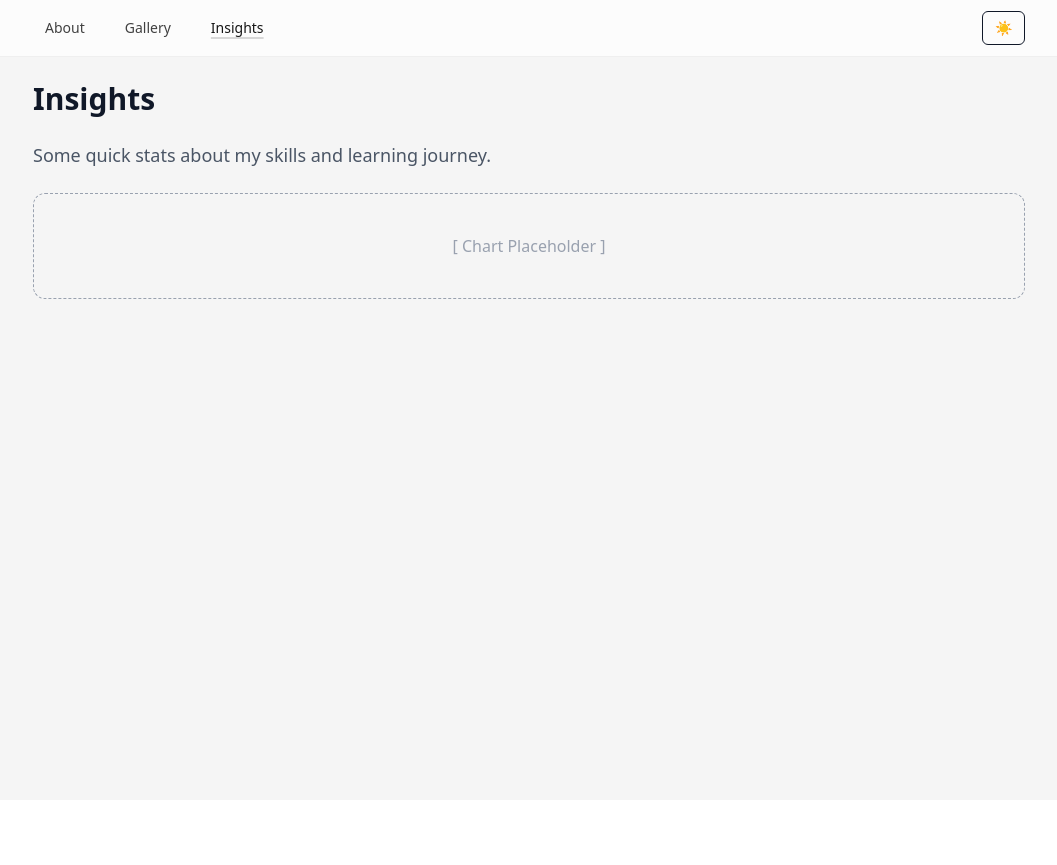
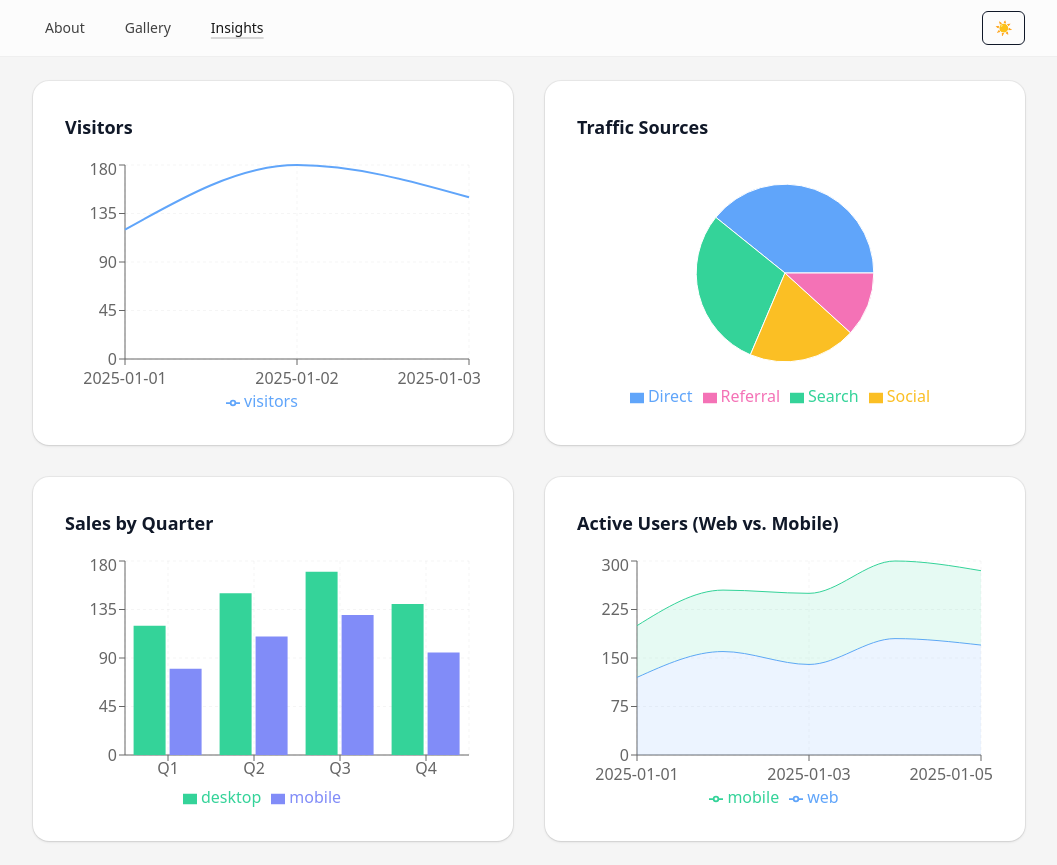
Before and after one commit to Fnorb/react-portfolio-showcase, a React (Vite) app: page / in a window 1280 px wide. Shown: the whole page, without its empty margins (111-1168 px from the left). Before the commit the page ends 800 px from the top, so only its background shows below. Built offline with nearby package versions, Linux system fonts and the light colour scheme.

Commit message:
feat: add a couple charts with dara provided by json files

```diff
--- a/package.json
+++ b/package.json
@@ -16,7 +16,8 @@
     "framer-motion": "^12.23.13",
     "react": "^19.1.1",
     "react-dom": "^19.1.1",
-    "react-router-dom": "^7.9.1"
+    "react-router-dom": "^7.9.1",
+    "recharts": "^3.2.1"
   },
   "devDependencies": {
     "@eslint/js": "^9.33.0",
--- /dev/null
+++ b/public/data/active-users.json
@@ -0,0 +1,7 @@
+[
+  { "date": "2025-01-01", "web": 120, "mobile": 80 },
+  { "date": "2025-01-02", "web": 160, "mobile": 95 },
+  { "date": "2025-01-03", "web": 140, "mobile": 110 },
+  { "date": "2025-01-04", "web": 180, "mobile": 120 },
+  { "date": "2025-01-05", "web": 170, "mobile": 115 }
+]
--- /dev/null
+++ b/public/data/sales-by-quarter.json
@@ -0,0 +1,6 @@
+[
+  { "label": "Q1", "desktop": 120, "mobile": 80 },
+  { "label": "Q2", "desktop": 150, "mobile": 110 },
+  { "label": "Q3", "desktop": 170, "mobile": 130 },
+  { "label": "Q4", "desktop": 140, "mobile": 95 }
+]
--- /dev/null
+++ b/public/data/traffic-sources.json
@@ -0,0 +1,6 @@
+[
+  { "name": "Direct", "value": 400 },
+  { "name": "Search", "value": 300 },
+  { "name": "Social", "value": 200 },
+  { "name": "Referral", "value": 120 }
+]
--- /dev/null
+++ b/public/data/visitors.json
@@ -0,0 +1,5 @@
+[
+  { "date": "2025-01-01", "visitors": 120 },
+  { "date": "2025-01-02", "visitors": 180 },
+  { "date": "2025-01-03", "visitors": 150 }
+]
--- /dev/null
+++ b/src/components/charts/ActiveUsersArea.tsx
@@ -0,0 +1,57 @@
+import {
+  AreaChart,
+  Area,
+  XAxis,
+  YAxis,
+  CartesianGrid,
+  Tooltip,
+  Legend,
+  ResponsiveContainer,
+} from "recharts";
+import { useJson } from "../../hooks/useJson";
+import Section from "../Section";
+
+type Row = { date: string; web: number; mobile: number };
+
+export default function ActiveUsersArea() {
+  const { data, loading, error } = useJson<Row[]>("/data/active-users.json");
+
+  if (loading) return <Section>Loading…</Section>;
+  if (error || !data) return <Section>Fehler beim Laden.</Section>;
+
+  return (
+    <Section>
+      <h2 className="text-lg font-semibold mb-4">
+        Active Users (Web vs. Mobile)
+      </h2>
+      <div className="h-64">
+        <ResponsiveContainer width="100%" height="100%">
+          <AreaChart
+            data={data}
+            margin={{ top: 8, right: 12, bottom: 0, left: 0 }}
+          >
+            <CartesianGrid strokeDasharray="3 3" strokeOpacity={0.2} />
+            <XAxis dataKey="date" tickMargin={8} />
+            <YAxis />
+            <Tooltip />
+            <Legend />
+            <Area
+              type="monotone"
+              dataKey="web"
+              stackId="a"
+              stroke="#60a5fa"
+              fill="#60a5fa33"
+            />
+            <Area
+              type="monotone"
+              dataKey="mobile"
+              stackId="a"
+              stroke="#34d399"
+              fill="#34d39933"
+            />
+          </AreaChart>
+        </ResponsiveContainer>
+      </div>
+    </Section>
+  );
+}
--- /dev/null
+++ b/src/components/charts/SalesBarChart.tsx
@@ -0,0 +1,50 @@
+import {
+  BarChart,
+  Bar,
+  XAxis,
+  YAxis,
+  CartesianGrid,
+  Tooltip,
+  Legend,
+  ResponsiveContainer,
+} from "recharts";
+import { useJson } from "../../hooks/useJson";
+import Section from "../Section";
+import { useState } from "react";
+
+type Row = { label: string; desktop: number; mobile: number };
+
+export default function SalesBarChart() {
+  const { data, loading, error } = useJson<Row[]>(
+    "/data/sales-by-quarter.json"
+  );
+  const [hidden, setHidden] = useState<{ [k: string]: boolean }>({});
+
+  if (loading) return <Section>Loading…</Section>;
+  if (error || !data) return <Section>Fehler beim Laden.</Section>;
+
+  const onLegendClick = (o: any) =>
+    setHidden((h) => ({ ...h, [o.dataKey]: !h[o.dataKey] }));
+
+  return (
+    <Section>
+      <h2 className="text-lg font-semibold mb-4">Sales by Quarter</h2>
+      <div className="h-64">
+        <ResponsiveContainer width="100%" height="100%">
+          <BarChart
+            data={data}
+            margin={{ top: 8, right: 12, bottom: 0, left: 0 }}
+          >
+            <CartesianGrid strokeDasharray="3 3" strokeOpacity={0.2} />
+            <XAxis dataKey="label" />
+            <YAxis />
+            <Tooltip />
+            <Legend onClick={onLegendClick} />
+            <Bar dataKey="desktop" fill="#34d399" hide={hidden.desktop} />
+            <Bar dataKey="mobile" fill="#818cf8" hide={hidden.mobile} />
+          </BarChart>
+        </ResponsiveContainer>
+      </div>
+    </Section>
+  );
+}
--- /dev/null
+++ b/src/components/charts/TrafficPie.tsx
@@ -0,0 +1,40 @@
+import {
+  PieChart,
+  Pie,
+  Cell,
+  Tooltip,
+  Legend,
+  ResponsiveContainer,
+} from "recharts";
+import { useJson } from "../../hooks/useJson";
+import Section from "../Section";
+
+type Row = { name: string; value: number };
+
+const COLORS = ["#60a5fa", "#34d399", "#fbbf24", "#f472b6"];
+
+export default function TrafficPie() {
+  const { data, loading, error } = useJson<Row[]>("/data/traffic-sources.json");
+
+  if (loading) return <Section>Loading…</Section>;
+  if (error || !data) return <Section>Fehler beim Laden.</Section>;
+
+  return (
+    <Section>
+      <h2 className="text-lg font-semibold mb-4">Traffic Sources</h2>
+      <div className="h-64">
+        <ResponsiveContainer width="100%" height="100%">
+          <PieChart>
+            <Tooltip />
+            <Legend />
+            <Pie data={data} dataKey="value" nameKey="name" outerRadius="80%">
+              {data.map((_, i) => (
+                <Cell key={i} fill={COLORS[i % COLORS.length]} />
+              ))}
+            </Pie>
+          </PieChart>
+        </ResponsiveContainer>
+      </div>
+    </Section>
+  );
+}
--- /dev/null
+++ b/src/components/charts/VisitorsLineChart.tsx
@@ -0,0 +1,49 @@
+import {
+  LineChart,
+  Line,
+  XAxis,
+  YAxis,
+  Tooltip,
+  CartesianGrid,
+  ResponsiveContainer,
+  Legend,
+} from "recharts";
+import { useJson } from "../../hooks/useJson";
+import Section from "../Section";
+
+type Row = { date: string; visitors: number };
+
+export default function VisitorsLineChart() {
+  const { data, loading, error } = useJson<Row[]>("/data/visitors.json");
+
+  if (loading) return <Section>Loading…</Section>;
+  if (error || !data) return <Section>Fehler beim Laden.</Section>;
+
+  return (
+    <Section>
+      <h2 className="text-lg font-semibold mb-4">Visitors</h2>
+      <div className="h-64">
+        <ResponsiveContainer width="100%" height="100%">
+          <LineChart
+            data={data}
+            margin={{ top: 8, right: 12, bottom: 0, left: 0 }}
+          >
+            <CartesianGrid strokeDasharray="3 3" strokeOpacity={0.2} />
+            <XAxis dataKey="date" tickMargin={8} />
+            <YAxis />
+            <Tooltip />
+            <Legend />
+            <Line
+              type="monotone"
+              dataKey="visitors"
+              stroke="#60a5fa"
+              dot={false}
+              strokeWidth={2}
+              activeDot={{ r: 5 }}
+            />
+          </LineChart>
+        </ResponsiveContainer>
+      </div>
+    </Section>
+  );
+}
--- /dev/null
+++ b/src/hooks/useJson.ts
@@ -0,0 +1,24 @@
+import { useEffect, useState } from "react";
+
+export function useJson<T>(url: string) {
+  const [data, setData] = useState<T | null>(null);
+  const [error, setError] = useState<Error | null>(null);
+  const [loading, setLoading] = useState(true);
+
+  useEffect(() => {
+    let cancelled = false;
+    setLoading(true);
+    fetch(url, { cache: "no-cache" })
+      .then((r) => {
+        if (!r.ok) throw new Error(`${r.status} ${r.statusText}`);
+        return r.json();
+      })
+      .then((d) => !cancelled && (setData(d), setLoading(false)))
+      .catch((e) => !cancelled && (setError(e), setLoading(false)));
+    return () => {
+      cancelled = true;
+    };
+  }, [url]);
+
+  return { data, error, loading };
+}
--- a/src/pages/Insights.tsx
+++ b/src/pages/Insights.tsx
@@ -1,14 +1,18 @@
-export default function Insights() {
+import VisitorsLineChart from "../components/charts/VisitorsLineChart";
+import SalesBarChart from "../components/charts/SalesBarChart";
+import TrafficPie from "../components/charts/TrafficPie";
+import ActiveUsersArea from "../components/charts/ActiveUsersArea";
+
+export default function InsightsPage() {
   return (
-    <section className="space-y-6">
-      <h1 className="text-3xl font-bold">Insights</h1>
-      <p className="text-lg text-gray-600 dark:text-gray-300">
-        Some quick stats about my skills and learning journey.
-      </p>
-
-      <div className="rounded-xl border border-dashed p-10 text-center text-gray-400 dark:text-gray-500">
-        [ Chart Placeholder ]
+    <div className="space-y-6 sm:space-y-8">
+      {}
+      <div className="grid gap-6 sm:gap-8 md:grid-cols-2">
+        <VisitorsLineChart />
+        <TrafficPie />
+        <SalesBarChart className="md:col-span-2" />
+        <ActiveUsersArea />
       </div>
-    </section>
+    </div>
   );
 }
```
Also changed, not shown: 1 other file (tests, documents, lock files or other folders).
